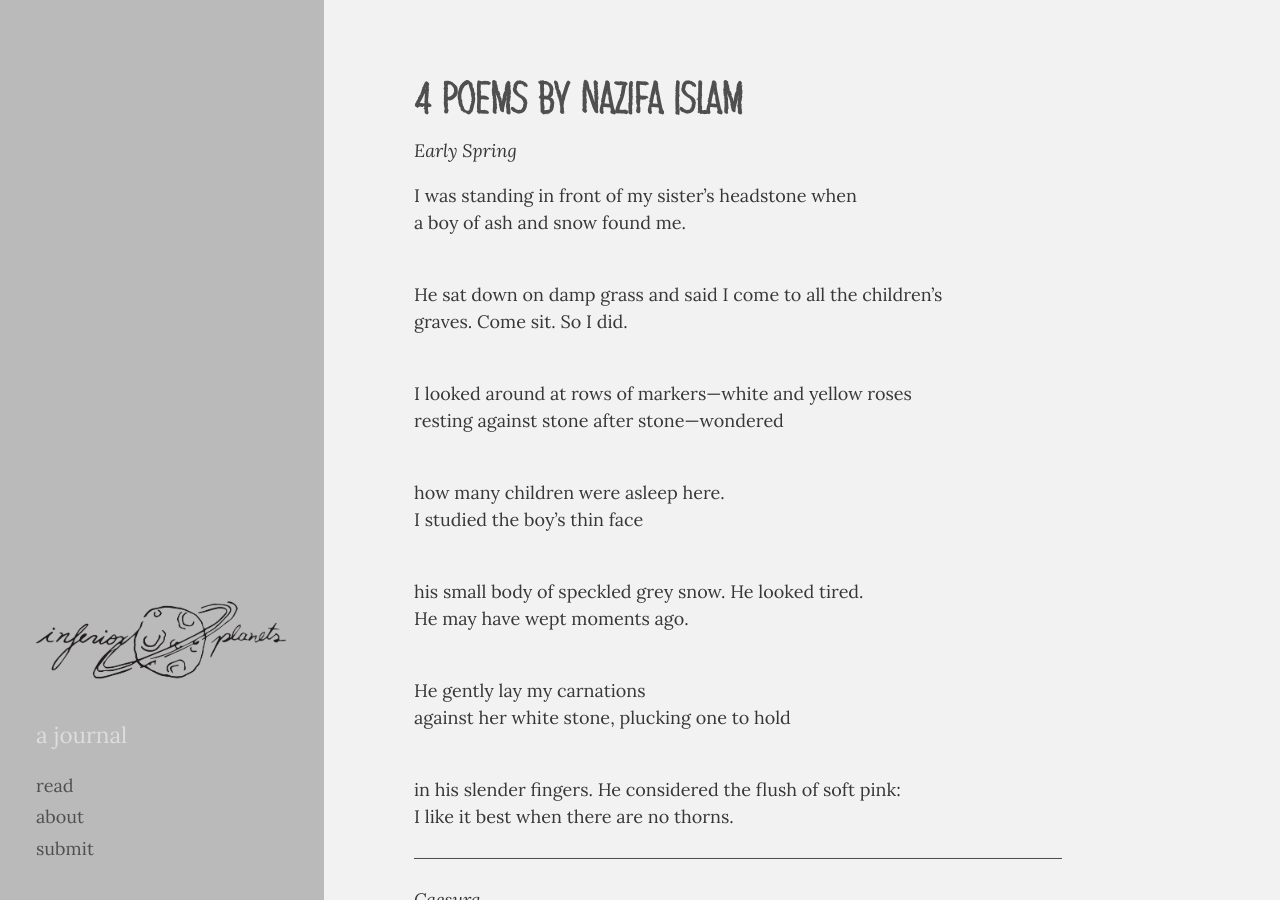
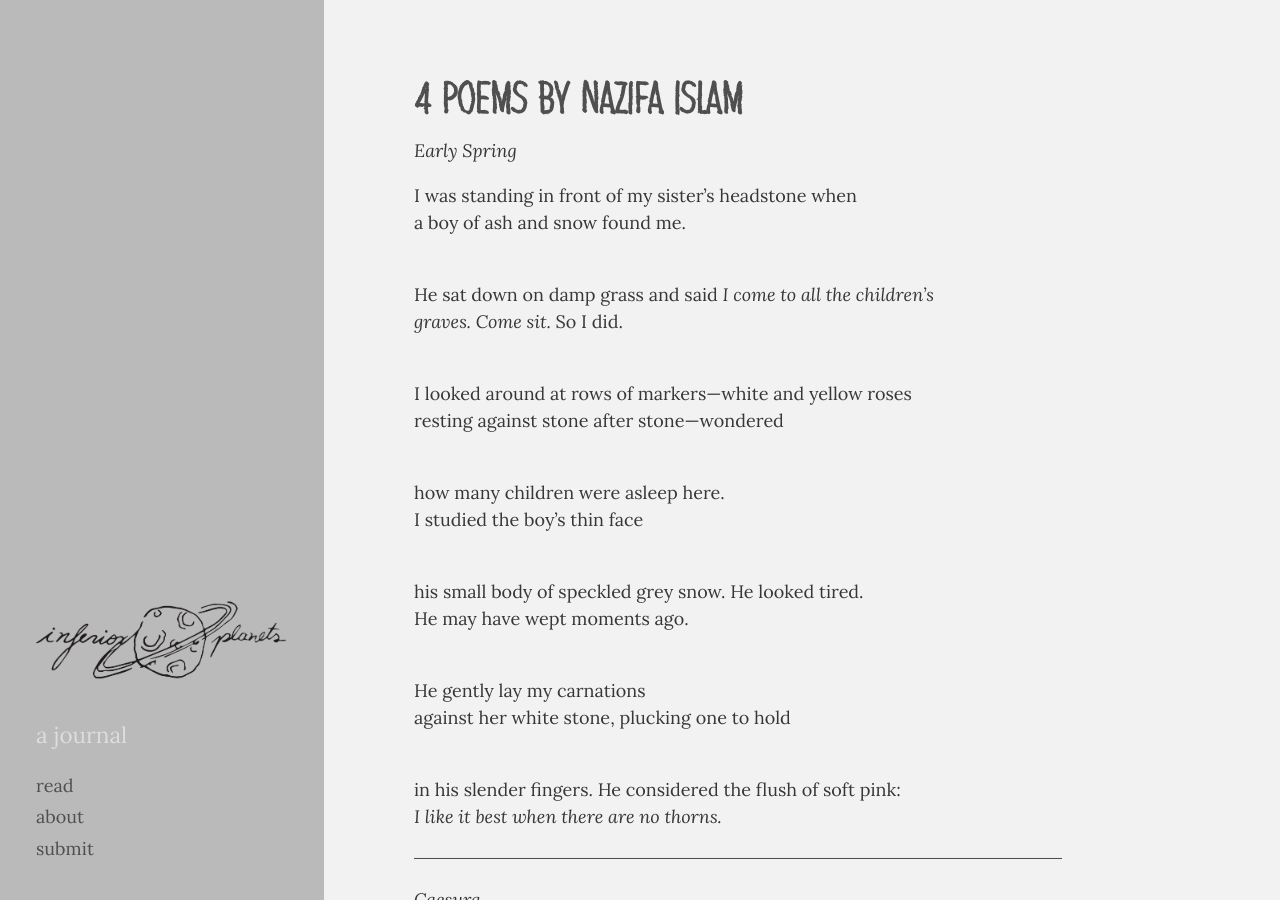
Before and after one commit to inferiorplanets/inferiorplanets.github.io, a Jekyll site: the page built from _posts/issue2/2016-05-13-islam.md, in a window 1280 px wide and 900 px high. Built offline with Jekyll 4.4.1, drawn with Linux system fonts in a browser that asks for light colours; some web fonts are replaced.

Commit message:
new pieces

```diff
--- a/_posts/issue2/2016-05-13-islam.md
+++ b/_posts/issue2/2016-05-13-islam.md
@@ -11,8 +11,8 @@ date: 2016-05-13
 I was standing in front of my sister’s headstone when<br>
 a boy of ash and snow found me.<br><br>
 
-He sat down on damp grass and said I come to all the children’s<br>
-graves. Come sit. So I did.<br><br>
+He sat down on damp grass and said <i>I come to all the children’s<br>
+graves. Come sit.</i> So I did.<br><br>
 
 I looked around at rows of markers—white and yellow roses<br>
 resting against stone after stone—wondered<br><br>
@@ -27,7 +27,7 @@ He gently lay my carnations<br>
 against her white stone, plucking one to hold<br><br>
 
 in his slender fingers. He considered the flush of soft pink:<br>
-I like it best when there are no thorns.
+*I like it best when there are no thorns.*
 
 ___
 
```
